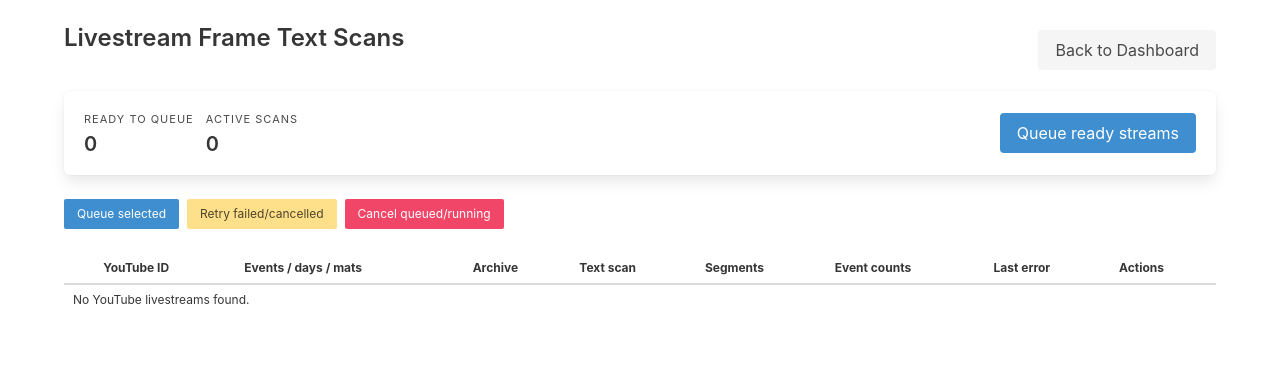
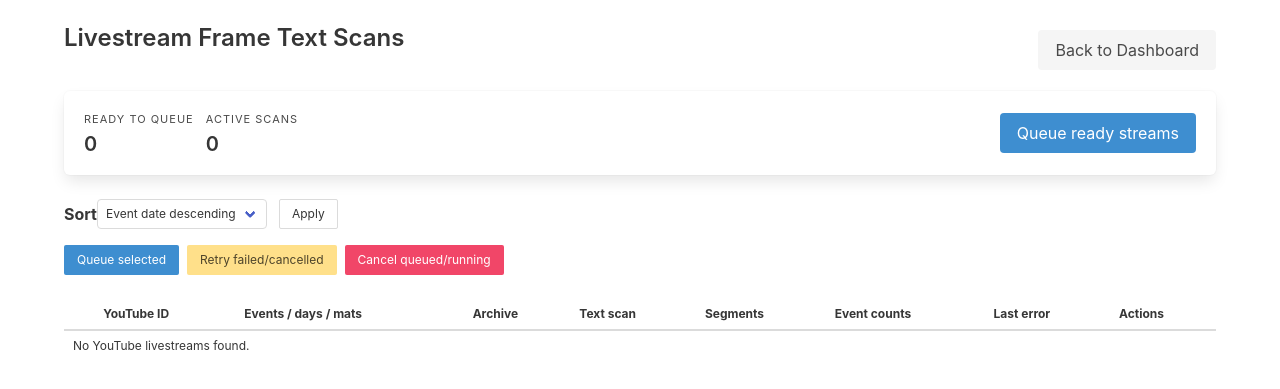
Before and after one commit to weisserw/ibjjf-elo, a Flask app: page /livestream_frame_text_scans in a window 1280 px wide. Shown: the top 389 px of the page. Run offline with Flask 3, Linux system fonts and the light colour scheme; the visitor is signed in with stand-in values (Sample User, id 1); some libraries are stand-ins or nearby versions.

Commit message:
add sorting to text scans

```diff
--- a/admin/app.py
+++ b/admin/app.py
@@ -490,8 +490,8 @@ def _text_scan_segment_status_counts(scan_ids):
     return counts
 
 
-def _livestream_frame_text_scan_rows():
-    archive_rows = get_archive_dashboard_rows(db.session)
+def _livestream_frame_text_scan_rows(sort: str = "event_date_desc"):
+    archive_rows = get_archive_dashboard_rows(db.session, sort=sort)
     archive_ids = [
         row["archive"].id for row in archive_rows if row.get("archive") is not None
     ]
@@ -1211,6 +1211,14 @@ def livestream_frame_archive_detail(archive_id):
 def livestream_frame_text_scans():
     message = request.args.get("message")
     error = None
+    selected_sort = request.values.get("sort") or "event_date_desc"
+    text_scan_sort_options = [
+        ("event_date_desc", "Event date descending"),
+        ("event_date_asc", "Event date ascending"),
+        ("youtube_id", "YouTube ID"),
+    ]
+    if selected_sort not in {value for value, _label in text_scan_sort_options}:
+        selected_sort = "event_date_desc"
 
     if request.method == "POST":
         action = request.form.get("action")
@@ -1280,7 +1288,7 @@ def livestream_frame_text_scans():
             db.session.rollback()
             error = str(exc)
 
-    rows = _livestream_frame_text_scan_rows()
+    rows = _livestream_frame_text_scan_rows(sort=selected_sort)
     ready_count = sum(1 for row in rows if row["ready_to_queue"])
     active_count = sum(
         1
@@ -1296,6 +1304,8 @@ def livestream_frame_text_scans():
         error=error,
         progress_label=_text_scan_progress_label,
         segment_statuses=TEXT_SCAN_SEGMENT_STATUSES,
+        selected_sort=selected_sort,
+        text_scan_sort_options=text_scan_sort_options,
     )
 
 
--- a/admin/templates/livestream_frame_text_scans.html
+++ b/admin/templates/livestream_frame_text_scans.html
@@ -33,13 +33,33 @@
             <div class="level-right">
                 <form method="POST">
                     <input type="hidden" name="action" value="queue_ready">
+                    <input type="hidden" name="sort" value="{{ selected_sort }}">
                     <button class="button is-info" type="submit">Queue ready streams</button>
                 </form>
             </div>
         </div>
     </div>
 
+    <form method="GET" class="mb-4">
+        <div class="field is-grouped is-align-items-center">
+            <label class="label mb-0" for="text-scan-sort">Sort</label>
+            <div class="control">
+                <div class="select is-small">
+                    <select id="text-scan-sort" name="sort">
+                        {% for value, label in text_scan_sort_options %}
+                        <option value="{{ value }}" {% if value == selected_sort %}selected{% endif %}>{{ label }}</option>
+                        {% endfor %}
+                    </select>
+                </div>
+            </div>
+            <div class="control">
+                <button class="button is-small" type="submit">Apply</button>
+            </div>
+        </div>
+    </form>
+
     <form method="POST">
+        <input type="hidden" name="sort" value="{{ selected_sort }}">
         <div class="buttons">
             <button class="button is-info is-small" name="action" value="queue_selected" type="submit">Queue selected</button>
             <button class="button is-warning is-small" name="action" value="retry_failed" type="submit">Retry failed/cancelled</button>
```
Also changed, not shown: app/tests/test_livestream_frame_text_scan.py (+17 -0 lines).
